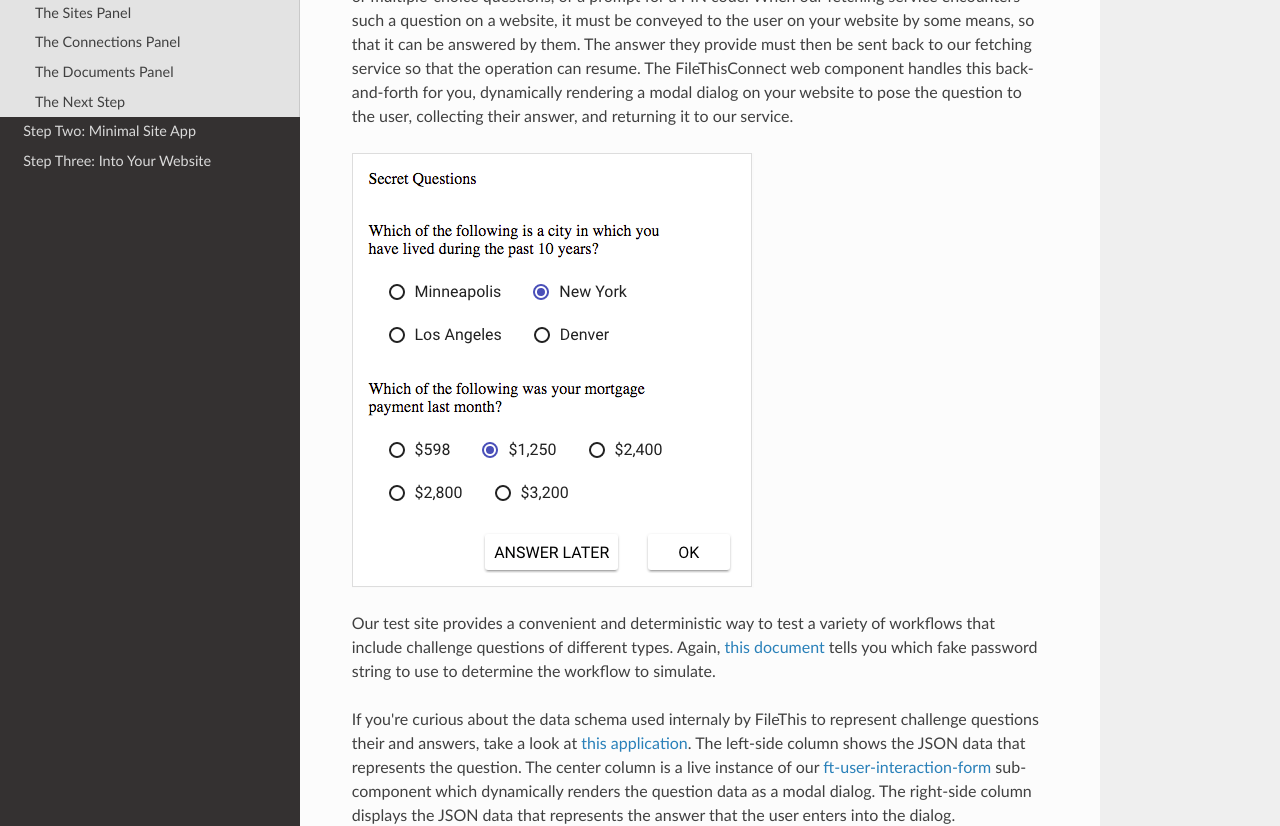
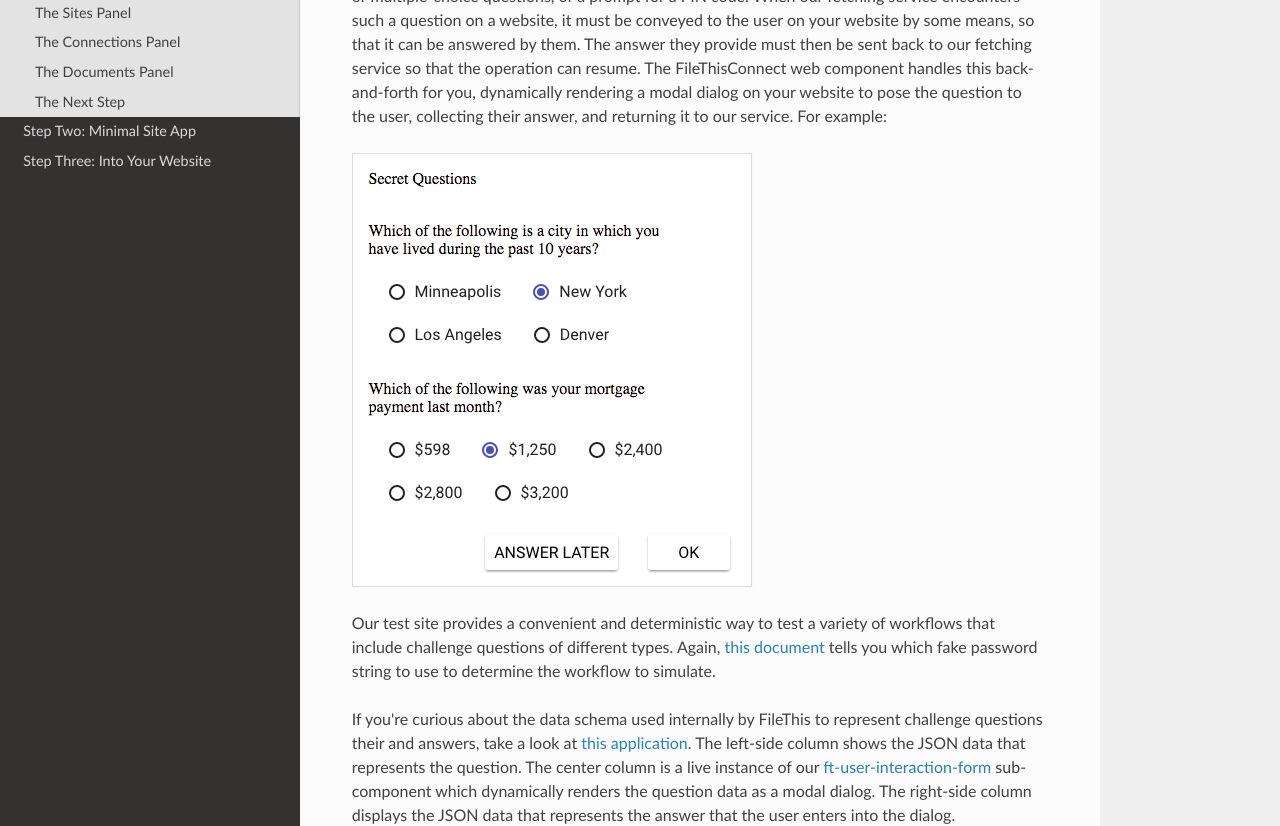
Before and after one commit to filethis/developer-docs, an MkDocs documentation site: the page built from docs/ft-connect-demo.md, in a window 1280 px wide and 1400 px high, scrolled down 4599 px. Shown: the part 319-1145 px from the top of the window. Built offline with MkDocs 1.6.1, drawn with Linux system fonts in a browser that asks for light colours; nearby versions of some CDN libraries; old or Windows-style settings are respelled for this version of MkDocs; some of the changed text lies outside the part shown.

Commit message:
Added "for example" edit from Gary and corrected a spelling mistake he found.

```diff
--- a/docs/ft-connect-demo.md
+++ b/docs/ft-connect-demo.md
@@ -67,13 +67,13 @@
 
 Note that an indeterminate progress indicator spins within the connection item that you created, indicating that work is being done. As soon as each document is downloaded by our service, you will see a thumbnail of the document's first page appear in the web component. After the last document appears, the progress indicator in the connection item stops spinning, and it returns to a resting state, showing the date of the last successful fetch operation.
 
-It's not uncommon for websites to pose challenge questions after users log in successfully with their username and password. These can be questions like "What is your mother's maiden name?", or multiple-choice questions, or a prompt for a PIN code. When our fetching service encounters such a question on a website, it must be conveyed to the user on your website by some means, so that it can be answered by them. The answer they provide must then be sent back to our fetching service so that the operation can resume. The FileThisConnect web component handles this back-and-forth for you, dynamically rendering a modal dialog on your website to pose the question to the user, collecting their answer, and returning it to our service.
+It's not uncommon for websites to pose challenge questions after users log in successfully with their username and password. These can be questions like "What is your mother's maiden name?", or multiple-choice questions, or a prompt for a PIN code. When our fetching service encounters such a question on a website, it must be conveyed to the user on your website by some means, so that it can be answered by them. The answer they provide must then be sent back to our fetching service so that the operation can resume. The FileThisConnect web component handles this back-and-forth for you, dynamically rendering a modal dialog on your website to pose the question to the user, collecting their answer, and returning it to our service. For example:
 
 ![Thumbnail](img/ft-user-interaction-form.png)
 
 Our test site provides a convenient and deterministic way to test a variety of workflows that include challenge questions of different types. Again, [this document](https://filethis.github.io/developer-docs/pdf/filethis-test-site-usage.pdf) tells you which fake password string to use to determine the workflow to simulate.
 
-If you're curious about the data schema used internaly by FileThis to represent challenge questions their and answers, take a look at [this application](https://filethis.github.io/ft-user-interactions-demo/). The left-side column shows the JSON data that represents the question. The center column is a live instance of our [ft-user-interaction-form](https://filethis.github.io/ft-user-interaction-form/components/ft-user-interaction-form/) sub-component which dynamically renders the question data as a modal dialog. The right-side column displays the JSON data that represents the answer that the user enters into the dialog.
+If you're curious about the data schema used internally by FileThis to represent challenge questions their and answers, take a look at [this application](https://filethis.github.io/ft-user-interactions-demo/). The left-side column shows the JSON data that represents the question. The center column is a live instance of our [ft-user-interaction-form](https://filethis.github.io/ft-user-interaction-form/components/ft-user-interaction-form/) sub-component which dynamically renders the question data as a modal dialog. The right-side column displays the JSON data that represents the answer that the user enters into the dialog.
 
 ## The Documents Panel
 
```
